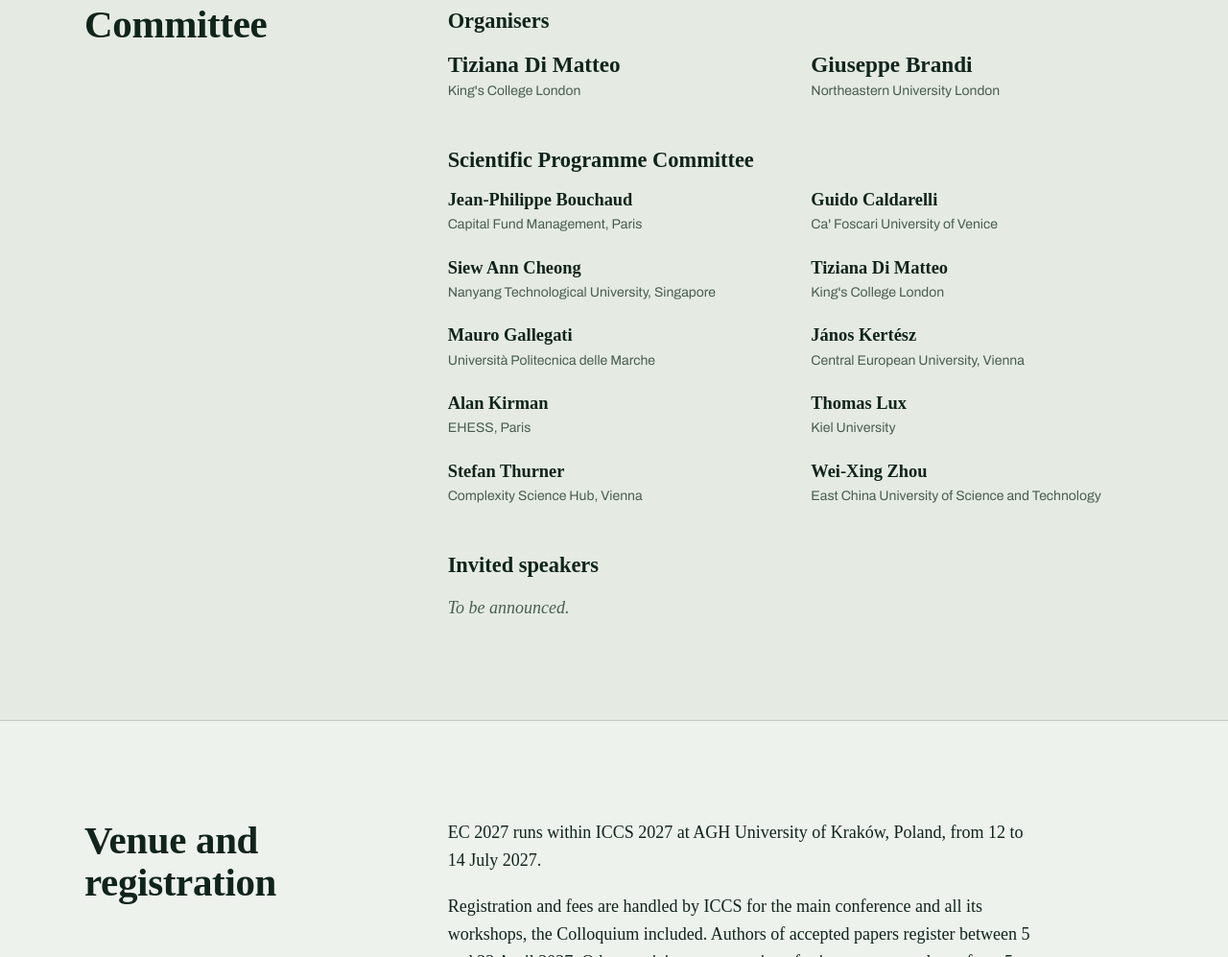
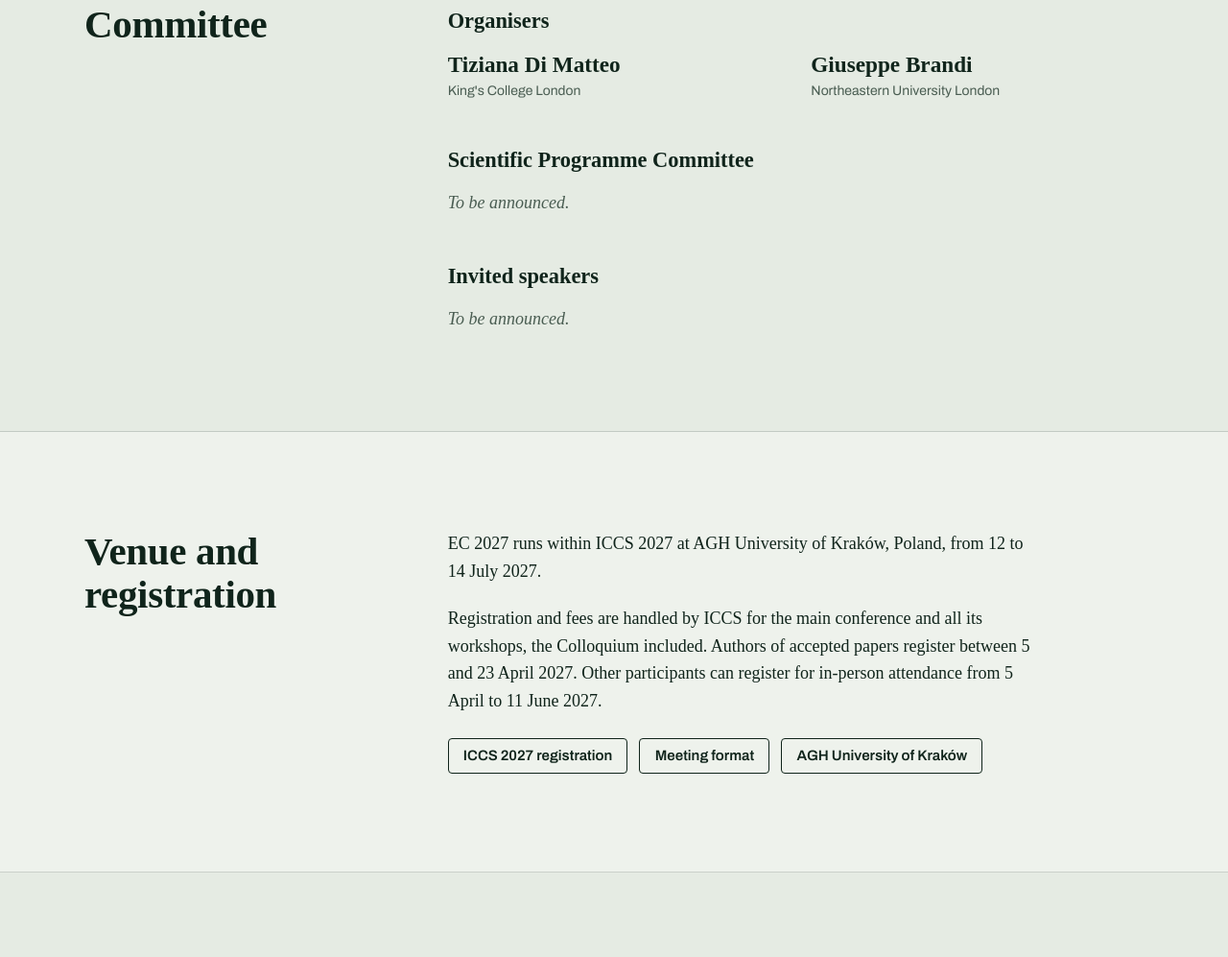
Before and after one commit to brandi-giuseppe/ec2027, a plain HTML site: page index.html in a window 1280 px wide. Shown: the part 4348-5345 px from the top of the page at 96% size. Drawn offline with Linux system fonts and the light colour scheme; a web font is replaced by a local one.

Commit message:
Update index.html

```diff
--- a/index.html
+++ b/index.html
@@ -424,18 +424,8 @@
 
         <h3>Scientific Programme Committee</h3>
         <!-- Alphabetical by surname. Edit affiliations here once members confirm them. -->
-        <ul class="people">
-          <li><span class="name">Jean-Philippe Bouchaud</span><span class="aff">Capital Fund Management, Paris</span></li>
-          <li><span class="name">Guido Caldarelli</span><span class="aff">Ca' Foscari University of Venice</span></li>
-          <li><span class="name">Siew Ann Cheong</span><span class="aff">Nanyang Technological University, Singapore</span></li>
-          <li><span class="name">Tiziana Di Matteo</span><span class="aff">King's College London</span></li>
-          <li><span class="name">Mauro Gallegati</span><span class="aff">Università Politecnica delle Marche</span></li>
-          <li><span class="name">János Kertész</span><span class="aff">Central European University, Vienna</span></li>
-          <li><span class="name">Alan Kirman</span><span class="aff">EHESS, Paris</span></li>
-          <li><span class="name">Thomas Lux</span><span class="aff">Kiel University</span></li>
-          <li><span class="name">Stefan Thurner</span><span class="aff">Complexity Science Hub, Vienna</span></li>
-          <li><span class="name">Wei-Xing Zhou</span><span class="aff">East China University of Science and Technology</span></li>
-        </ul>
+
+        <p class="tba">To be announced.</p>
 
         <h3>Invited speakers</h3>
         <p class="tba">To be announced.</p>
```
